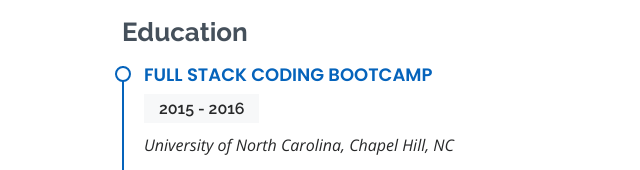
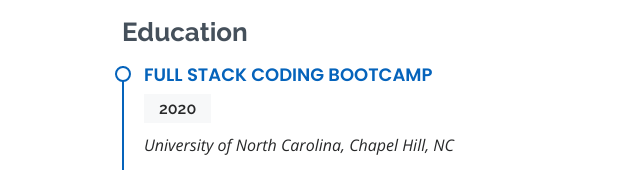
Before and after one commit to Meddle74/portfolio, a plain HTML site: page index.html in a window 1280 px wide. Shown: the part 2301-2471 px from the top of the page, 13-653 px from the left. Drawn offline with nearby package versions, Linux system fonts and the light colour scheme.

Commit message:
updating year on bootcamp

```diff
--- a/index.html
+++ b/index.html
@@ -273,7 +273,7 @@
             <h3 class="resume-title">Education</h3>
             <div class="resume-item">
               <h4>Full Stack Coding Bootcamp</h4>
-              <h5>2015 - 2016</h5>
+              <h5>2020</h5>
               <p><em>University of North Carolina, Chapel Hill, NC</em></p>
               <p>University of North Carolina at Chapel Hill's Full-Stack Coding Boot Camp provided training in the MERN
                 Stack to build dynamic end-to-end web applications.</p>
```
